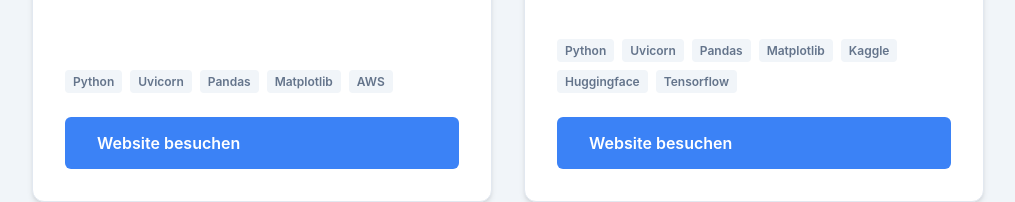
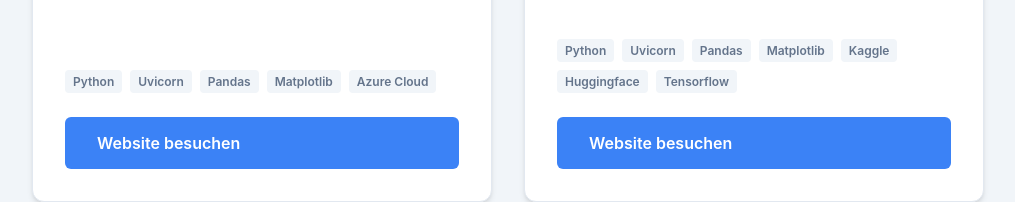
Before and after one commit to aaron04648/Portfolio_AaronStupf, an Angular app: page /projects in a window 1280 px wide. Shown: the part 2373-2575 px from the top of the page, without its empty margins (132-1147 px from the left). Built offline with nearby package versions, Linux system fonts and the light colour scheme.

Commit message:
fix - project : change techstack of hackathon

```diff
--- a/src/app/pages/about-me.component/about-me.component.ts
+++ b/src/app/pages/about-me.component/about-me.component.ts
@@ -12,7 +12,6 @@
     'aaron_fussball3.jpg',
     'aaron_fussball3.JPEG',
     'aaron.jpg',
-    'aaron_gym.jpg',
   ];
   interests = [
     {
--- a/src/app/pages/projects/projects.component.ts
+++ b/src/app/pages/projects/projects.component.ts
@@ -62,7 +62,7 @@
       title: 'Hackaton Projekt Lucerne Geo',
       desc: 'Ein Projekt, welches ich an einer Hackaton in Luzern gemacht habe. Es soll die Geodaten von Luzern visualisieren und analysieren mithilfe GPT-Modelle und Vektordatenbanken.',
       img_path: 'hackstair25.png',
-      tech: ['Python', 'Uvicorn', 'Pandas', 'Matplotlib', 'AWS'],
+      tech: ['Python', 'Uvicorn', 'Pandas', 'Matplotlib', 'Azure Cloud'],
       link: 'https://github.com/aaron04648/Hackstair25',
     },
     {
```
